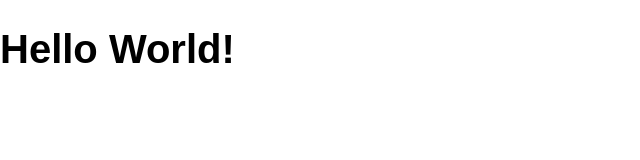
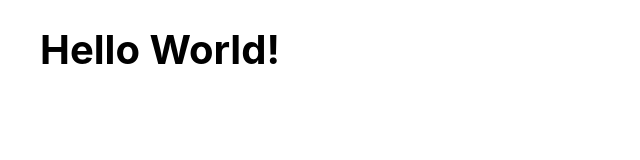
Before and after one commit to Kitskan/project_template, a website: page src/index.html in a window 1280 px wide. Shown: the whole page, without its empty margins (0-640 px from the left). Drawn offline with Linux system fonts and the light colour scheme.

Commit message:
Projekt template

```diff
--- a/bower.json
+++ b/bower.json
@@ -16,6 +16,6 @@
     "tests"
   ],
   "dependencies": {
-    "bootstrap-sass": "^3.3.6"
+    "bootstrap-sass": "^3.3.6",
   }
 }
--- a/gulpfile.js
+++ b/gulpfile.js
@@ -2,9 +2,9 @@
 'use strict';
 var gulp = require('gulp');
 var sass = require('gulp-sass');
+var cleanCSS = require('gulp-clean-css');
 var autoprefixer = require('gulp-autoprefixer');
 var htmlAutoprefixer = require("gulp-html-autoprefixer");
-var csso = require('gulp-csso');
 var rename = require("gulp-rename");
 var gcmq = require('gulp-group-css-media-queries');
 var uglify = require('gulp-uglify');
@@ -28,14 +28,14 @@ gulp.task('script', function () {
 gulp.task('sass', function () {
    return gulp.src('src/sass/style.scss')
    .pipe(plumber())
-   .pipe(sass().on('error', sass.logError))
+   .pipe(sass({outputStyle: 'compressed'}).on('error', sass.logError))
    .pipe(autoprefixer({
       browsers: ['last 2 versions', '> 3%', 'ie 6-8'],
       cascade: false
    }))
    .pipe(gcmq())
    .pipe(gulp.dest('src/css/'))
-   .pipe(csso())
+   .pipe(cleanCSS({keepSpecialComments: 0}))
    .pipe(rename({
       suffix: '.min'
    }))
--- a/package.json
+++ b/package.json
@@ -21,7 +21,7 @@
     "del": "^2.2.1",
     "gulp": "^3.9.1",
     "gulp-autoprefixer": "^3.1.0",
-    "gulp-csso": "^2.0.0",
+    "gulp-clean-css": "^2.0.11",
     "gulp-group-css-media-queries": "^1.1.0",
     "gulp-html-autoprefixer": "0.0.1",
     "gulp-imagemin": "^3.0.1",
--- a/src/index.html
+++ b/src/index.html
@@ -14,7 +14,9 @@
    <![endif]-->
 </head>
 <body>
-<h1>Hello World!</h1>
-    <script src="js/main.min.js"></script>
+<div class="container">
+  <div class="row"><h1>Hello World!</h1></div>
+</div>
+<script src="js/main.min.js"></script>
 </body>
 </html>
--- a/src/sass/_variables.scss
+++ b/src/sass/_variables.scss
@@ -26,6 +26,9 @@ $font-size--h6: 1rem;
 $black: #000;
 
 // Ширины
+$grid-columns:              12;
+$grid-gutter-width:         30px;
+
 
 $screen-xs:                   0;
 $screen-sm:                   480px;
--- a/src/sass/base/_normalize.scss
+++ b/src/sass/base/_normalize.scss
@@ -1 +1 @@
-@import "../../lib/bootstrap-sass/assets/stylesheets/bootstrap/_normalize.scss";
+@import "../../lib/normalize-css/normalize.scss";
--- a/src/sass/base/_scaffolding.scss
+++ b/src/sass/base/_scaffolding.scss
@@ -60,10 +60,9 @@ textarea {
 
 html {
   box-sizing: border-box;
+  min-width: 320px;
   min-height: 100%;
   font-size: $font-size--root;
-  min-width: 320px;
-  min-height: 100%;
 }
 *, *:before, *:after {
   box-sizing: inherit;
@@ -85,3 +84,7 @@ a {
 .container {
   @include container();
 }
+
+.row {
+  @include row()
+}
--- a/src/sass/mixins/_row.scss
+++ b/src/sass/mixins/_row.scss
@@ -1,4 +1,4 @@
-@mixin make-row($gutter: $grid-gutter-width) {
+@mixin row($gutter: $grid-gutter-width) {
   margin-left:  ($gutter / -2);
   margin-right: ($gutter / -2);
   @include clearfix();
```
Also changed, not shown: src/sass/base/_grid.scss (+7 -3 lines), src/css/style.css, src/css/style.min.css.
